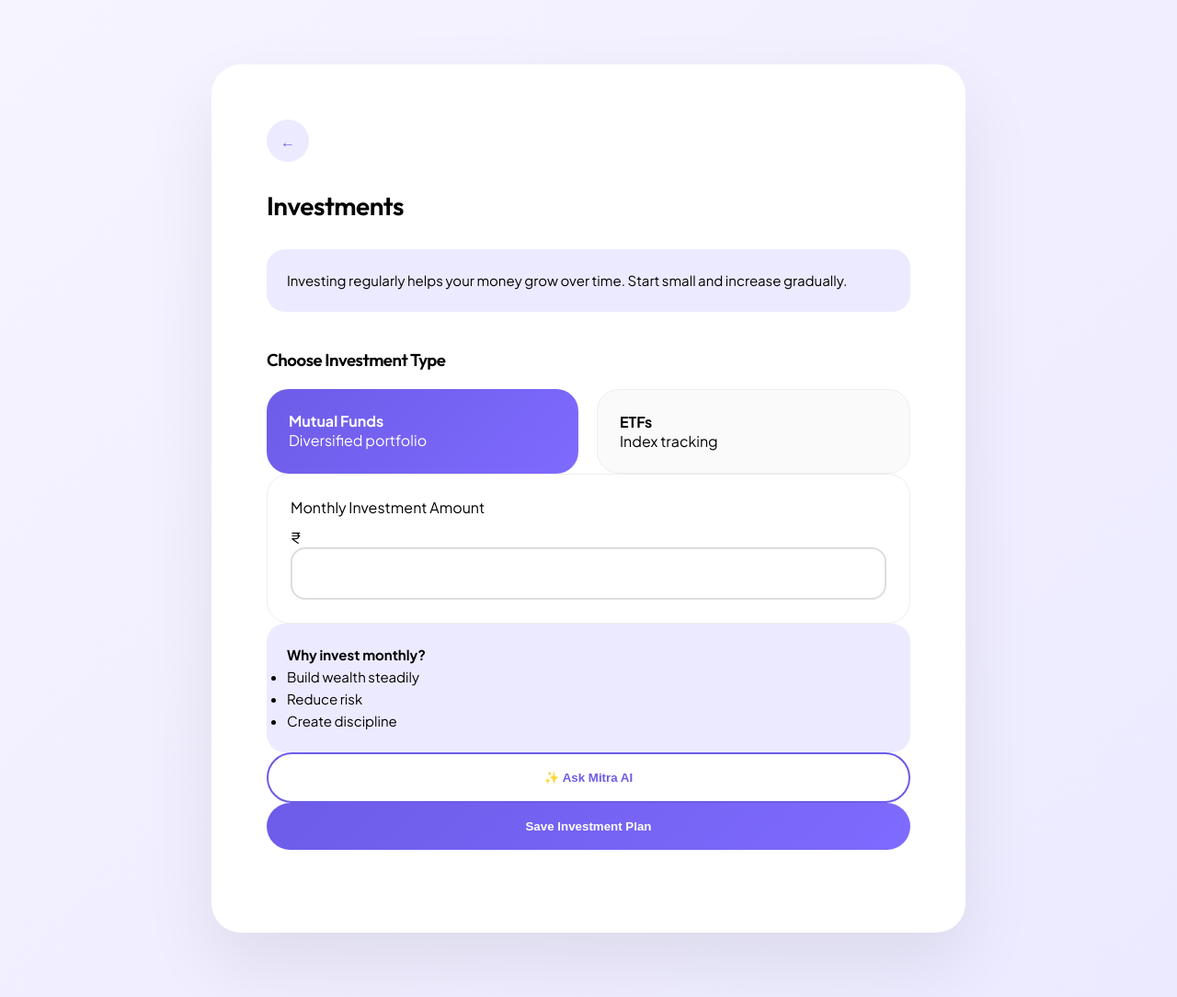
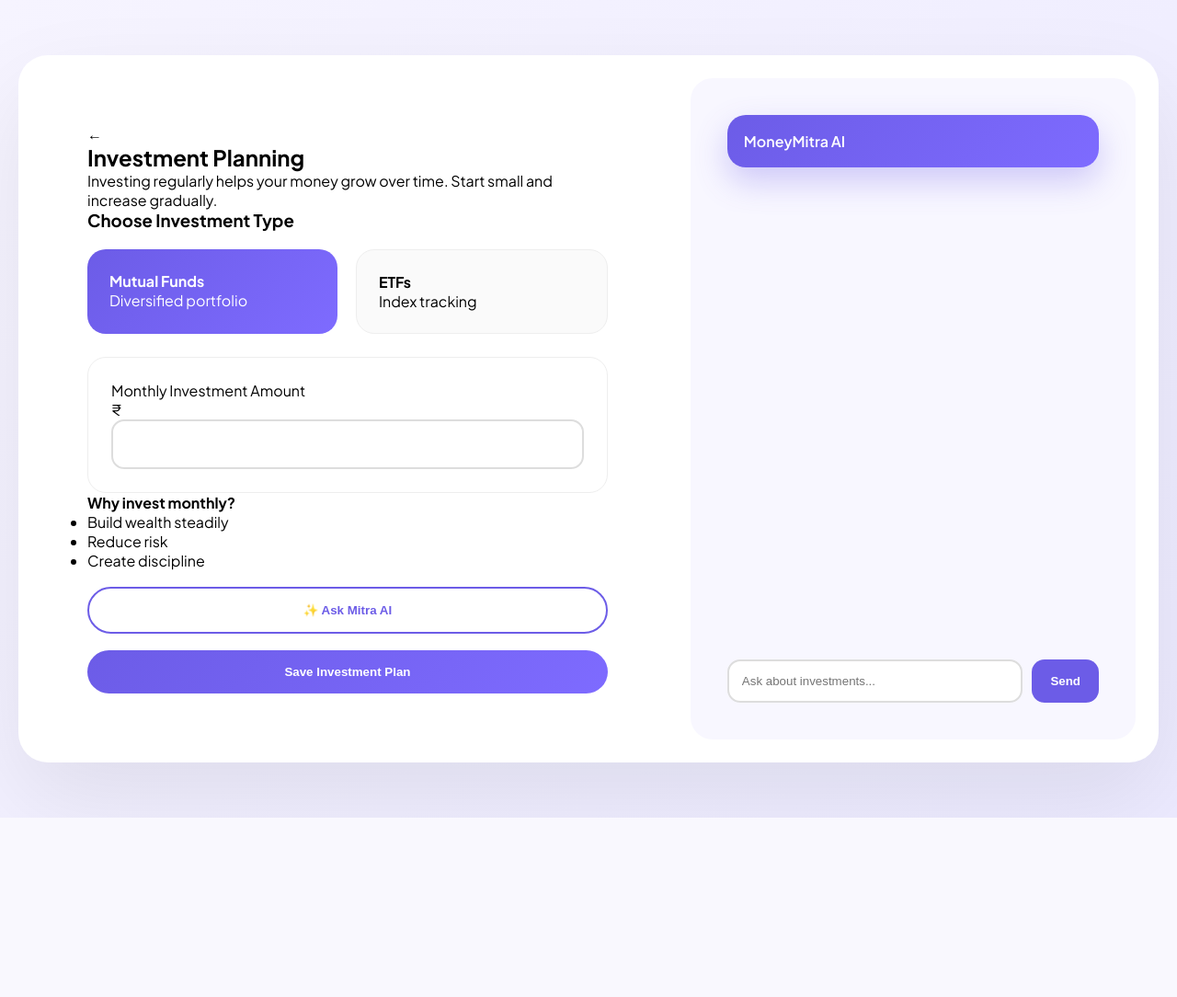
Before and after one commit to Nakiyabohari/MoneyMitra, a Django app: page /investment/ in a window 1280 px wide. Shown: the whole page at 92% size. After the commit the page ends 889 px from the top, so only its background shows below. Run offline with Django 5.2, Linux system fonts and the light colour scheme.

Commit message:
Responsive CSS

```diff
--- a/investment/static/css/investment.css
+++ b/investment/static/css/investment.css
@@ -1,134 +1,192 @@
-/* ====================================
-   VARIABLES
-==================================== */
 :root {
     --primary: #6C5CE7;
     --secondary: #7E6BFF;
     --primary-light: #ECEAFF;
-    --bg: #F6F4FF;
-    --dark: #1E1B2E;
+    --bg-soft: #f8f7ff;
 }
 
-/* ====================================
-   RESET
-==================================== */
+/* GLOBAL RESET */
 * {
     margin: 0;
     padding: 0;
     box-sizing: border-box;
+    transition: all 0.3s ease;
 }
 
 body {
     font-family: 'Plus Jakarta Sans', sans-serif;
     background: linear-gradient(135deg, #f6f4ff, #eceaff);
-    min-height: 100vh;
+}
+
+/* ===============================
+   CENTER WRAPPER
+================================ */
+.main-wrapper {
     display: flex;
     justify-content: center;
-    transition: 0.4s ease;
+    padding: 60px 20px;
 }
 
-/* Blur when chat opens */
-body.chat-open .container {
-    filter: blur(8px);
-    transform: scale(0.97);
+/* ===============================
+   BIG CARD (SPLIT LAYOUT)
+================================ */
+.main-card {
+    width: 100%;
+    max-width: 1300px;
+    background: white;
+    border-radius: 32px;
+    box-shadow: 0 40px 100px rgba(0,0,0,0.08);
+    display: flex;
+    gap: 40px;
+    padding: 25px;
 }
 
-body.chat-open {
-    overflow: hidden;
+/* ===============================
+   LEFT SECTION
+================================ */
+.left-section {
+    flex: 1.4;
+    padding: 50px;
+    background: #ffffff;
+    border-radius: 24px;
 }
 
-/* ====================================
-   CONTAINER
-==================================== */
-.container {
-    width: 95%;
-    max-width: 820px;
-    margin: 70px 0;
-    background: #fff;
-    padding: 60px;
-    border-radius: 32px;
-    box-shadow: 0 35px 80px rgba(0,0,0,0.08);
-    transition: 0.4s ease;
+/* ===============================
+   RIGHT SECTION (AI)
+================================ */
+.right-section {
+    flex: 1;
+    background: var(--bg-soft);
+    padding: 40px;
+    border-radius: 24px;
+    display: flex;
+    flex-direction: column;
 }
 
-/* Space between all sections */
-.container > * {
-    margin-bottom: 30px;
+/* ===============================
+   MITRA HEADER
+================================ */
+.mitra-header {
+    background: linear-gradient(135deg, var(--primary), var(--secondary));
+    color: white;
+    padding: 18px;
+    border-radius: 20px;
+    font-weight: 600;
+    box-shadow: 0 15px 35px rgba(108,92,231,0.3);
 }
 
-/* ====================================
-   HEADINGS
-==================================== */
-h2, h3, .mitra-header {
-    font-family: 'Outfit', sans-serif;
-    font-weight: 600;
-    letter-spacing: -0.5px;
+/* ===============================
+   CHAT AREA
+================================ */
+.mitra-chatbox {
+    flex: 1;
+    margin: 25px 0;
+    overflow-y: auto;
+    padding-right: 8px;
+    scroll-behavior: smooth;
 }
 
-h2 {
-    font-size: 28px;
+/* Scrollbar */
+.mitra-chatbox::-webkit-scrollbar {
+    width: 6px;
 }
 
-.section-title {
-    margin-top: 40px;
-    margin-bottom: 20px;
+.mitra-chatbox::-webkit-scrollbar-thumb {
+    background: rgba(108,92,231,0.4);
+    border-radius: 10px;
 }
 
-/* ====================================
-   BACK BUTTON
-==================================== */
-.back-circle {
-    width: 46px;
-    height: 46px;
-    background: var(--primary-light);
-    border-radius: 50%;
-    display: flex;
-    align-items: center;
-    justify-content: center;
-    cursor: pointer;
-    font-weight: bold;
-    color: var(--primary);
-    transition: 0.3s;
+/* Chat bubbles */
+.chat-bubble {
+    padding: 14px 18px;
+    border-radius: 20px;
+    margin-bottom: 12px;
+    max-width: 75%;
+    font-size: 14px;
+    animation: fadeUp 0.3s ease;
 }
 
-.back-circle:hover {
-    transform: scale(1.1);
+.chat-user {
+    background: linear-gradient(135deg, var(--primary), var(--secondary));
+    color: white;
+    margin-left: auto;
 }
 
-/* ====================================
-   INFO BOX
-==================================== */
-.info-box {
-    background: var(--primary-light);
-    padding: 22px;
-    border-radius: 20px;
-    font-size: 15px;
-    line-height: 1.6;
+.chat-bot {
+    background: white;
+    border: 1px solid #eee;
 }
 
-/* ====================================
+/* Fade animation */
+@keyframes fadeUp {
+    from {
+        opacity: 0;
+        transform: translateY(10px);
+    }
+    to {
+        opacity: 1;
+        transform: translateY(0);
+    }
+}
+
+/* ===============================
+   CHAT INPUT AREA
+================================ */
+.mitra-input-area {
+    display: flex;
+    gap: 10px;
+    margin-top: auto;
+}
+
+.mitra-input-area input {
+    flex: 1;
+    padding: 14px;
+    border-radius: 14px;
+    border: 2px solid #ddd;
+}
+
+.mitra-input-area input:focus {
+    outline: none;
+    border-color: var(--primary);
+    box-shadow: 0 0 0 4px rgba(108,92,231,0.15);
+}
+
+.mitra-input-area button {
+    padding: 14px 20px;
+    border-radius: 14px;
+    border: none;
+    background: var(--primary);
+    color: white;
+    font-weight: 600;
+    cursor: pointer;
+}
+
+.mitra-input-area button:hover {
+    transform: translateY(-3px);
+    box-shadow: 0 15px 30px rgba(108,92,231,0.4);
+}
+
+/* ===============================
    INVESTMENT CARDS
-==================================== */
+================================ */
 .investment-types {
     display: flex;
     gap: 20px;
-    flex-wrap: wrap;
+    margin-top: 20px;
 }
 
 .invest-card {
     flex: 1;
-    min-width: 180px;
     padding: 24px;
-    border-radius: 24px;
-    background: #fafafa;
+    border-radius: 20px;
     border: 1px solid #eee;
     cursor: pointer;
-    transition: all 0.3s ease;
+    background: #fafafa;
 }
 
 .invest-card:hover {
     transform: translateY(-6px);
-    box-shadow: 0 20px 45px rgba(0,0,0,0.08);
+    box-shadow: 0 20px 40px rgba(0,0,0,0.08);
 }
 
 .invest-card.active {
@@ -137,45 +195,41 @@ h2 {
     border: none;
 }
 
-/* ====================================
+/* ===============================
    AMOUNT CARD
-==================================== */
+================================ */
 .amount-card {
+    margin-top: 25px;
     padding: 25px;
-    border-radius: 24px;
+    border-radius: 20px;
     border: 1px solid #eee;
     background: #fff;
-}
-
-.amount-input {
-    margin-top: 12px;
 }
 
 .amount-input input {
     width: 100%;
     padding: 16px;
-    border-radius: 16px;
+    border-radius: 14px;
     border: 2px solid #ddd;
-    font-size: 18px;
-    transition: 0.3s;
+    font-size: 16px;
 }
 
 .amount-input input:focus {
+    outline: none;
     border-color: var(--primary);
     box-shadow: 0 0 0 4px rgba(108,92,231,0.15);
-    outline: none;
 }
 
-/* ====================================
+/* ===============================
    BUTTONS
-==================================== */
+================================ */
 .btn, .outline-btn {
     width: 100%;
-    padding: 18px;
-    border-radius: 50px;
+    padding: 16px;
+    border-radius: 40px;
+    margin-top: 18px;
     font-weight: 600;
     cursor: pointer;
-    transition: all 0.3s cubic-bezier(.4,0,.2,1);
 }
 
 .btn {
@@ -186,173 +240,36 @@ h2 {
 
 .btn:hover {
     transform: translateY(-4px);
-    box-shadow: 0 25px 40px rgba(108,92,231,0.35);
+    box-shadow: 0 25px 45px rgba(108,92,231,0.4);
 }
 
 .outline-btn {
+    background: white;
     border: 2px solid var(--primary);
-    background: white;
     color: var(--primary);
 }
 
 .outline-btn:hover {
     background: var(--primary-light);
-    transform: translateY(-4px);
-}
-
-/* ====================================
-   SIDEBAR
-==================================== */
-.mitra-sidebar {
-    position: fixed;
-    top: 0;
-    right: -100%;
-    width: 100%;
-    max-width: 430px;
-    height: 100vh;
-    background: white;
-    padding: 25px;
-    display: flex;
-    flex-direction: column;
-    z-index: 1000;
-    transition: right 0.4s cubic-bezier(.77,0,.18,1);
-    box-shadow: -10px 0 50px rgba(0,0,0,0.15);
-    border-top-left-radius: 28px;
-    border-bottom-left-radius: 28px;
-}
-
-.mitra-sidebar.active {
-    right: 0;
-}
-
-.mitra-header {
-    background: linear-gradient(135deg, var(--primary), var(--secondary));
-    color: white;
-    padding: 20px;
-    border-radius: 20px;
-    font-size: 18px;
-}
-
-/* ====================================
-   CHAT
-==================================== */
-.mitra-chatbox {
-    flex: 1;
-    margin: 25px 0;
-    overflow-y: auto;
-}
-
-.chat-bubble {
-    padding: 16px 20px;
-    border-radius: 22px;
-    margin-bottom: 14px;
-    max-width: 75%;
-    font-size: 15px;
-    line-height: 1.7;
-    animation: slideUp 0.35s ease;
-}
-
-.chat-user {
-    background: linear-gradient(135deg, var(--primary), var(--secondary));
-    color: white;
-    margin-left: auto;
-}
-
-.chat-bot {
-    background: var(--primary-light);
-    color: #222;
-}
-
-/* Slide animation */
-@keyframes slideUp {
-    from {
-        opacity: 0;
-        transform: translateY(25px);
-    }
-    to {
-        opacity: 1;
-        transform: translateY(0);
-    }
-}
-
-/* ====================================
-   TYPING INDICATOR
-==================================== */
-.typing-bubble {
-    display: flex;
-    align-items: center;
-    gap: 6px;
-    padding: 14px 18px;
-    border-radius: 22px;
-    background: var(--primary-light);
-    width: fit-content;
-    animation: slideUp 0.3s ease;
-}
-
-.dot {
-    width: 6px;
-    height: 6px;
-    background: #666;
-    border-radius: 50%;
-    animation: blink 1.4s infinite both;
-}
-
-.dot:nth-child(2) { animation-delay: 0.2s; }
-.dot:nth-child(3) { animation-delay: 0.4s; }
-
-@keyframes blink {
-    0% { opacity: 0.2; transform: translateY(0); }
-    20% { opacity: 1; transform: translateY(-4px); }
-    100% { opacity: 0.2; transform: translateY(0); }
-}
-
-/* ====================================
-   INPUT AREA
-==================================== */
-.mitra-input-area {
-    display: flex;
-    gap: 12px;
-}
-
-.mitra-input-area input {
-    flex: 1;
-    padding: 14px;
-    border-radius: 16px;
-    border: 2px solid #ddd;
-    transition: 0.3s;
-}
-
-.mitra-input-area input:focus {
-    border-color: var(--primary);
-    box-shadow: 0 0 0 4px rgba(108,92,231,0.15);
-    outline: none;
-}
-
-.mitra-input-area button {
-    padding: 14px 22px;
-    border-radius: 16px;
-    border: none;
-    background: var(--primary);
-    color: white;
-    font-weight: 600;
-    cursor: pointer;
-    transition: 0.3s;
-}
-
-.mitra-input-area button:hover {
     transform: translateY(-3px);
 }
 
-/* ====================================
-   RESPONSIVE
-==================================== */
-@media (max-width: 768px) {
-    .container {
-        padding: 35px 25px;
-        margin: 40px 0;
+/* ===============================
+   MOBILE
+================================ */
+@media (max-width: 900px) {
+
+    .main-card {
+        flex-direction: column;
+        gap: 0;
+        padding: 15px;
     }
 
-    .mitra-sidebar {
-        border-radius: 0;
+    .left-section {
+        padding: 40px 25px;
+    }
+
+    .right-section {
+        display: none;
     }
 }
--- a/investment/templates/investment.html
+++ b/investment/templates/investment.html
@@ -3,19 +3,25 @@
 <html>
 <head>
     <title>Investments - MoneyMitra</title>
+
     <link href="https://fonts.googleapis.com/css2?family=Plus+Jakarta+Sans:wght@400;500;600;700&family=Outfit:wght@500;600;700&display=swap" rel="stylesheet">
+
     <link rel="stylesheet" href="{% static 'css/investment.css' %}">
 </head>
-
 <body>
 
-<div class="container">
+<div class="main-wrapper">
+
+    <div class="main-card">
+
+        <!-- LEFT SECTION -->
+        <div class="left-section">
 
             <div class="back-circle">
                 <span onclick="goBack()">←</span>
             </div>
 
-    <h2>Investments</h2>
+            <h2>Investment Planning</h2>
 
             <div class="info-box">
                 Investing regularly helps your money grow over time.
@@ -64,7 +70,6 @@
                     </ul>
                 </div>
 
-        <!-- Ask AI Button -->
                 <button type="button"
                         class="outline-btn"
                         onclick="toggleMitraChat()">
@@ -78,18 +83,14 @@
                 </button>
 
             </form>
+
         </div>
 
-
-<!-- ================= SIDEBAR CHAT ================= -->
-
-<div id="mitraChatWrapper" class="mitra-sidebar">
+        <!-- RIGHT SECTION -->
+        <div class="right-section">
 
             <div class="mitra-header">
-        Mitra AI
-        <span class="close-btn"
-
-        onclick="toggleMitraChat()">×</span>
+                MoneyMitra AI
             </div>
 
             <div id="chatBox" class="mitra-chatbox"></div>
@@ -97,7 +98,7 @@
             <div class="mitra-input-area">
                 <input type="text"
                     id="chatInput"
-            placeholder="Ask Mitra AI something...">
+                    placeholder="Ask about investments...">
                 <button type="button"
                         onclick="sendChatMessage()">
                     Send
@@ -106,9 +107,11 @@
 
         </div>
 
+    </div>
+
+</div>
 
 <script src="{% static 'js/investment.js' %}"></script>
-
 <script>
 function goBack() {
     window.history.back();
@@ -116,4 +119,3 @@ function goBack() {
 </script>
 
 </body>
-</html>
```
Also changed, not shown: accounts/migrations/0005_alter_profile_id.py (added), investment/migrations/0003_alter_investmentplan_id.py (added), transactions/migrations/0006_alter_expense_model_id_alter_expensereport_model_id_and_more.py (added). Lines whose indentation alone changed are shown as unchanged.
